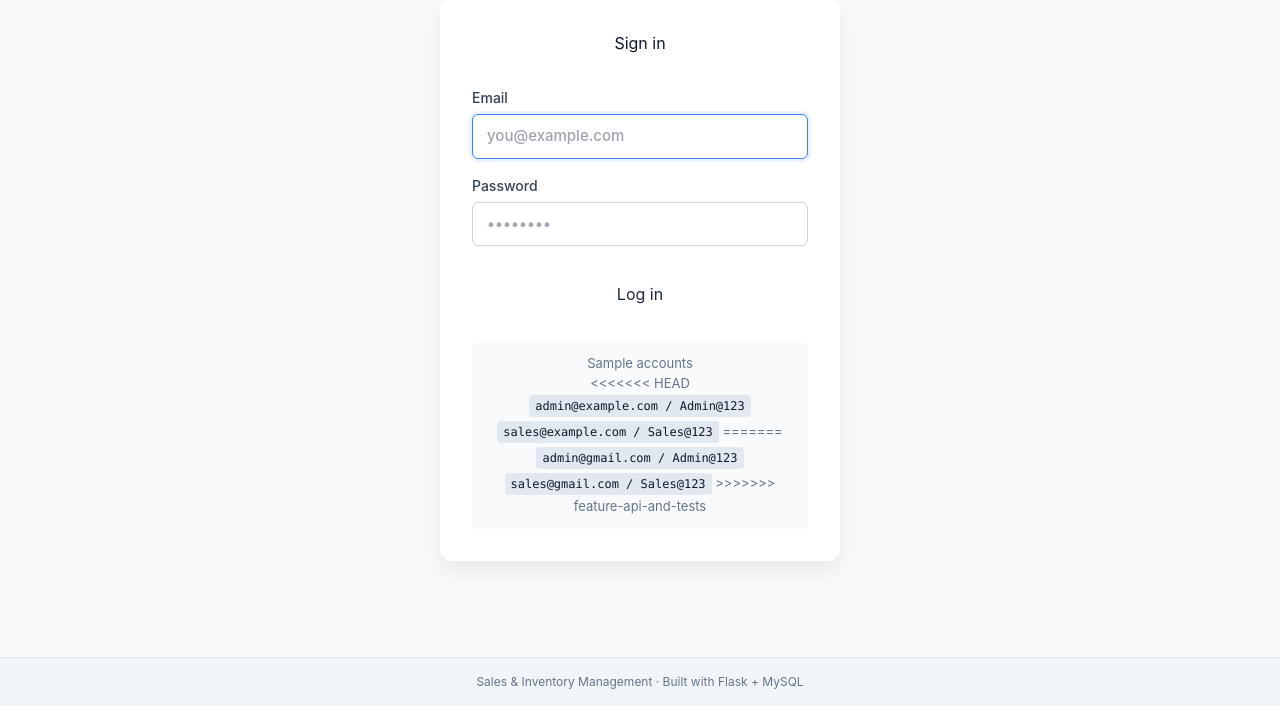
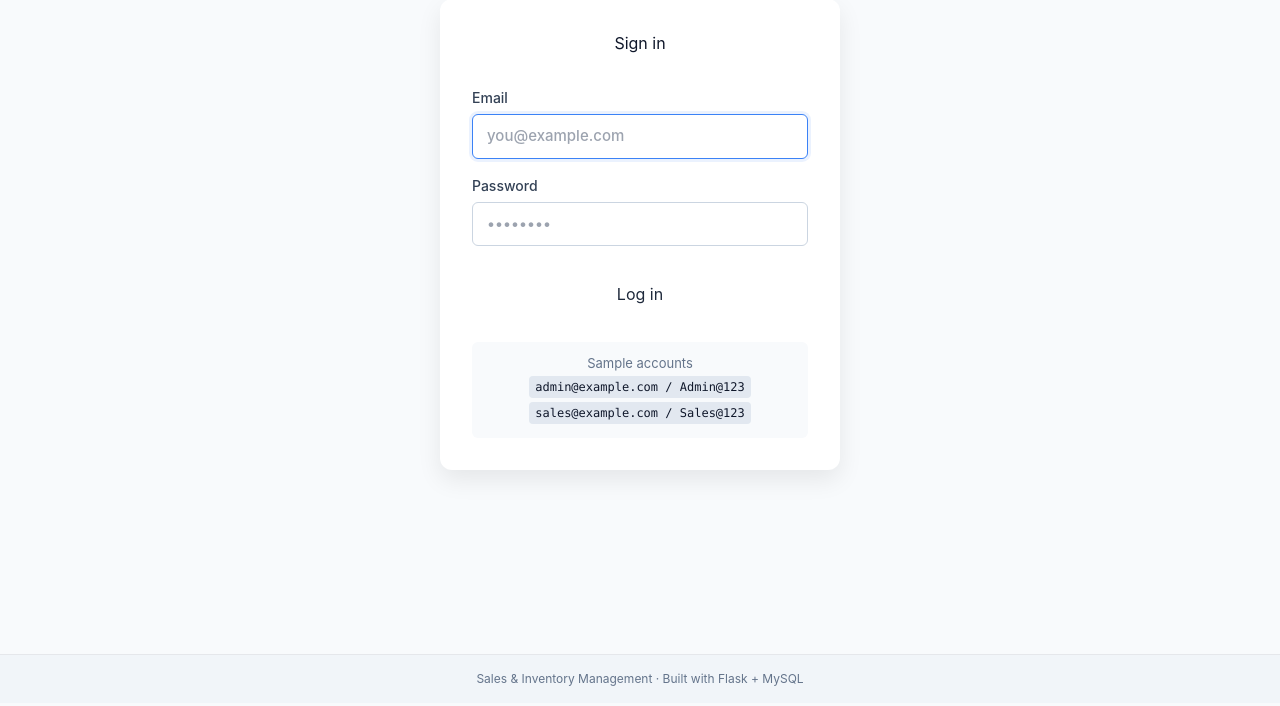
Before and after one commit to naveensaini9521/Naveen_Saini_TechnicalAssignment, a Flask app: page /login in a window 1280 px wide. Shown: the part 97-803 px from the top of the page. Run offline with Flask 3, Linux system fonts and the light colour scheme; parts of the project's set-up code (start-up, migrations or seed data) failed here and were passed over; some libraries are stand-ins or nearby versions.

Commit message:
fix:fix resolve merge conflict

```diff
--- a/app/templates/auth/login.html
+++ b/app/templates/auth/login.html
@@ -17,13 +17,8 @@
 
   <p class="hint">
     Sample accounts<br>
-<<<<<<< HEAD
     <code>admin@example.com / Admin@123</code><br>
     <code>sales@example.com / Sales@123</code>
-=======
-    <code>admin@gmail.com / Admin@123</code><br>
-    <code>sales@gmail.com / Sales@123</code>
->>>>>>> feature-api-and-tests
   </p>
 </div>
 
```
